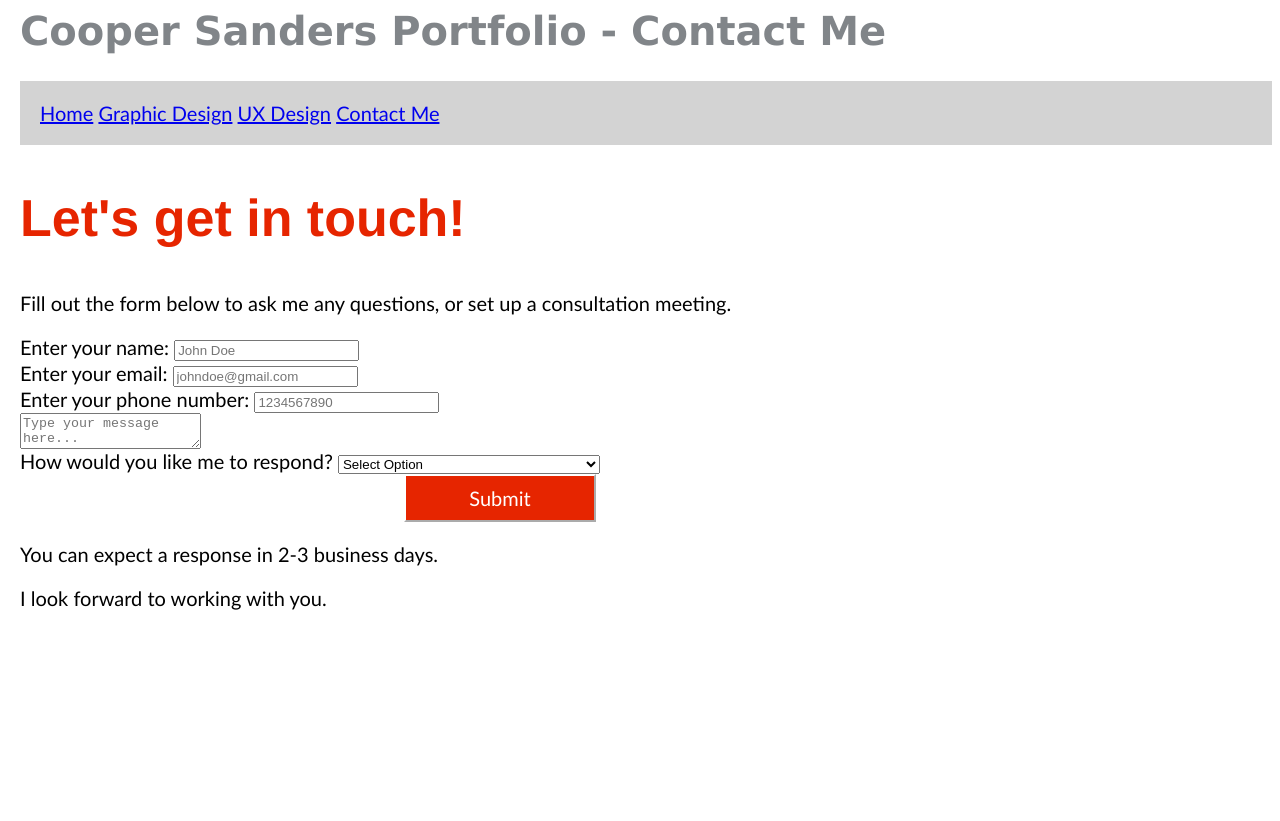
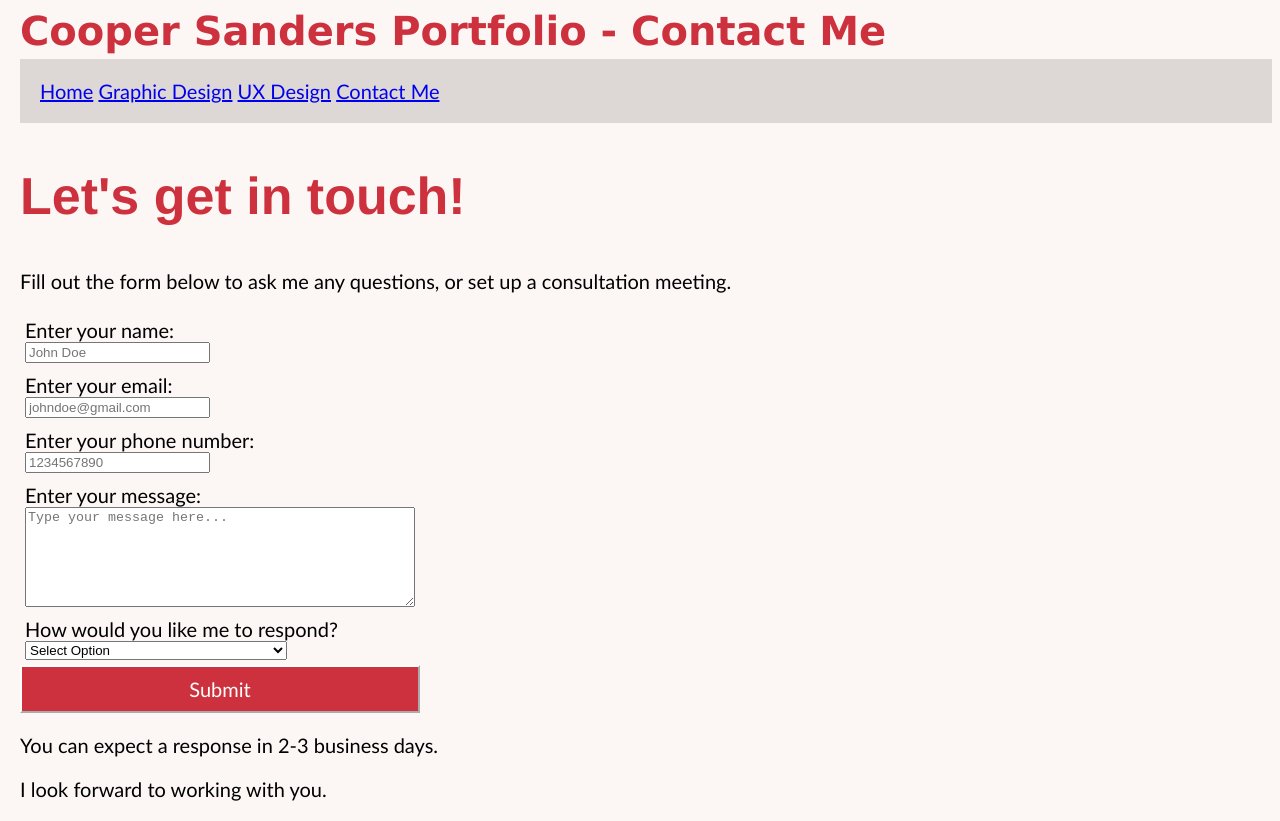
Before and after one commit to USU-ITLS-x265-23-summer/coopsandportfolio, a plain HTML site: page contactme.html in a window 1280 px wide. Before the commit the page ends 800 px from the top, so only its background shows below. Drawn offline with Linux system fonts and the light colour scheme.

Commit message:
Update 8.5 - Changed color scheme.

```diff
--- a/contactme.html
+++ b/contactme.html
@@ -16,14 +16,15 @@
         <h2>Let's get in touch!</h2>
         <p>Fill out the form below to ask me any questions, or set up a consultation meeting.</p>
         <form>
-            <label for="name">Enter your name:
+            <label for="name">Enter your name:<br>
             <input id="name" name="name" required type="text" placeholder="John Doe"></label>
-            <label for="email">Enter your email:
+            <label for="email">Enter your email:<br>
             <input id="email" name="email" required type="email" placeholder="johndoe@gmail.com"></label>
-            <label for="phonenumber">Enter your phone number:
+            <label for="phonenumber">Enter your phone number:<br>
             <input id="phonenumber" name="phonenumber" required type="number" placeholder="1234567890"></label>
-            <textarea required="yes" placeholder="Type your message here..."></textarea>
-            <label for="responsepref">How would you like me to respond?
+            <label for="message">Enter your message:<br>
+            <textarea id="message" required="yes" placeholder="Type your message here..."></textarea></label>
+            <label for="responsepref">How would you like me to respond?<br>
             <select id="responsepref" name="responsepref" required>
                 <option value="">Select Option</option>
                 <option value="1">Email</option>
--- a/style/primary.css
+++ b/style/primary.css
@@ -1,17 +1,22 @@
-backgrond {
-    color: white;
+body{
+    background: #FCF6F5;
 }
 
 h1 {
     font-family: 'Verdana';
-    color: #818589;
+    color: #CC313D;
+    background: (255, 255, 255, .6);
     font-size: 72 px;
+    margin-bottom: 5px;
+    margin-left: 0px;
 }
 
 h2 {
     font-family: 'Helvetica';
-    color: #E62500;
+    color: #CC313D;
     font-size: 52px;
+    border: 1px;
+    border-color: white;
 }
 
 h4 {
@@ -29,36 +34,35 @@ body {
 
 nav {
     font-family: 'Gill Sans';
-    background: lightgray;
+    background: #DDD7D6;
     padding: 20px;
     color: white;
     font-size: 20px;
 }
 
 form{
-    width: 75vw;
-    min-width: 350px;
+    width: 400px;
 }
 
 label{
     display: block;
-}
-
-text{
-    width: 100px;
+    padding: 5px;
 }
 
 input[type="Submit"]{
     display: block;
-    margin-left: auto;
-    margin-right: auto;
-    width: 20%;
+    width: 100%;
     font-family: 'Gill Sans';
     font-size: 20px;
     color: white;
     border-color: white;
-    background-color: #E62500;
+    background-color: #CC313D;
     padding: 10px;
+}
+
+textarea{
+    width: 100%;
+    height: 100px;
 }
 
 .homepageimg{
```
Also changed, not shown: graphicdesign.html (+1 -0 lines), uxdesign.html (+1 -0 lines), 2 other files.
